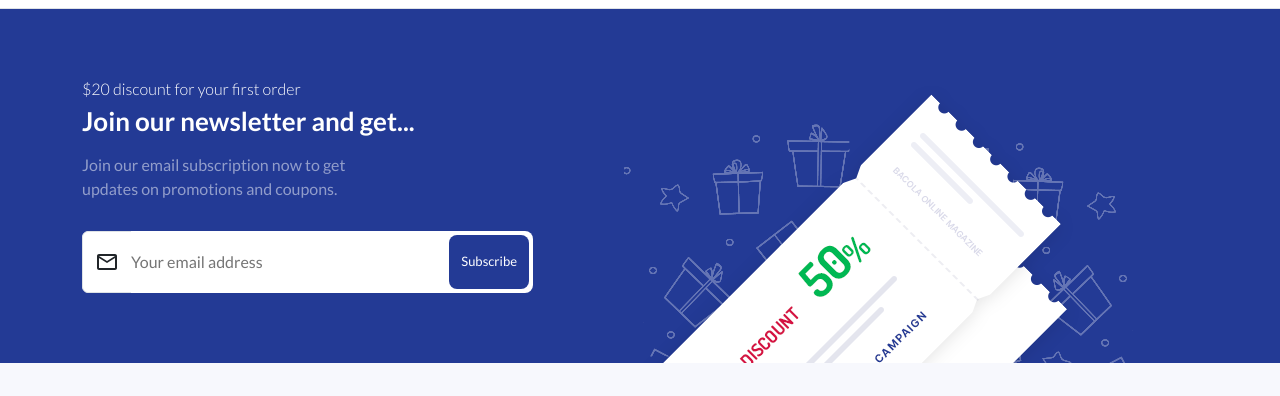
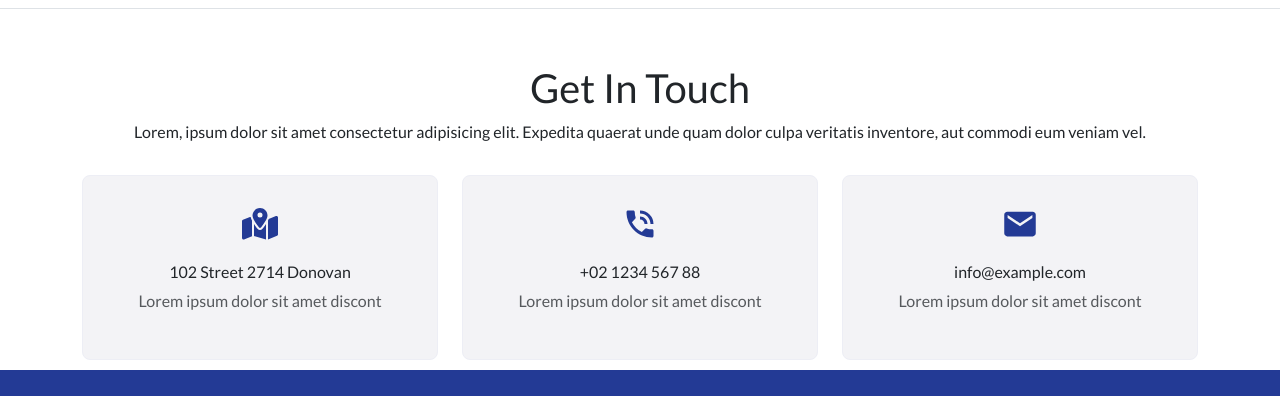
Before and after one commit to Trung-Nam/Online-Grocery-Shopping, a React (Create React App) app: page /contact in a window 1280 px wide. Shown: the part 207-603 px from the top of the page. Built offline with nearby package versions, Linux system fonts and the light colour scheme; no server answers.

Commit message:
feat(ui):contact info

```diff
--- a/src/App.js
+++ b/src/App.js
@@ -7,6 +7,7 @@ import Shop from './Pages/Shop/Shop';
 import Footer from './Components/Footer/Footer';
 import ProductDetails from './Components/Product/ProductDetails/ProductDetails';
 import Blog from './Pages/Blog/Blog';
+import Contact from './Pages/Contact/Contact';
 
 
 function App() {
@@ -19,6 +20,7 @@ function App() {
           <Route path="/shop" exact={true} element={<Shop />} />
           <Route path="/product/:id" exact={true} element={<ProductDetails />} />
           <Route path="/blog" exact={true} element={<Blog />} />
+          <Route path="/contact" exact={true} element={<Contact />} />
         </Routes>
       </LocationProvider>
       <Footer />
--- a/src/Components/Header/Navigation.jsx
+++ b/src/Components/Header/Navigation.jsx
@@ -58,7 +58,7 @@ const Navigation = () => {
                                 <Link to='/blog'>Blog</Link>
                             </li>
                             <li className='list-group-item'>
-                                <Link to='/'>Contact</Link>
+                                <Link to='/contact'>Contact</Link>
                             </li>
                         </ul>
                     </div>
--- /dev/null
+++ b/src/Pages/Contact/Contact.jsx
@@ -0,0 +1,47 @@
+import React from 'react'
+import './Contact.scss'
+import { FaMapLocationDot } from 'react-icons/fa6'
+import { MdPhoneInTalk } from 'react-icons/md'
+import { IoMdMail } from 'react-icons/io'
+
+const Contact = () => {
+    return (
+        <div className="contact__wrapper">
+            <div className="container">
+                <div className="contact__wrapper-info">
+                    <div className="contact__wrapper-info-header">
+                        <h1>Get In Touch</h1>
+                        <p>Lorem, ipsum dolor sit amet consectetur adipisicing elit. Expedita quaerat unde quam dolor culpa veritatis inventore, aut commodi eum veniam vel.</p>
+                    </div>
+
+                    <div className="contact__wrapper-info-content row justify-content-center">
+                        <div className="col-md-4">
+                            <div className="item-content text-center">
+                                <FaMapLocationDot />
+                                <h6>102 Street 2714 Donovan</h6>
+                                <p className="text-muted">Lorem ipsum dolor sit amet discont</p>
+                            </div>
+                        </div>
+                        <div className="col-md-4">
+                            <div className="item-content text-center">
+                                <MdPhoneInTalk />
+                                <h6>+02 1234 567 88</h6>
+                                <p className="text-muted">Lorem ipsum dolor sit amet discont</p>
+                            </div>
+                        </div>
+                        <div className="col-md-4">
+                            <div className="item-content text-center">
+                                <IoMdMail />
+                                <h6>info@example.com</h6>
+                                <p className="text-muted">Lorem ipsum dolor sit amet discont</p>
+                            </div>
+                        </div>
+                    </div>
+
+                </div>
+            </div>
+        </div>
+    )
+}
+
+export default Contact
--- /dev/null
+++ b/src/Pages/Contact/Contact.scss
@@ -0,0 +1,36 @@
+.contact__wrapper {
+    margin-top: 40px;
+    margin-bottom: 10px;
+
+    .contact__wrapper-info {
+        .contact__wrapper-info-header {
+            padding: 15px;
+            text-align: center;
+        }
+
+        .contact__wrapper-info-content {
+            .item-content {
+                padding: 1.875rem;
+                border: 1px solid var(--color-border-light);
+                border-radius: var(--size-border-radius);
+                background-color: var(--color-info-light);
+                text-align: center;
+
+
+                svg {
+                    font-size: 2.25rem;
+                    color: var(--color-primary);
+                    margin-bottom: 1.25rem;
+
+                    p {
+                        font-family: var(--font-primary);
+                        font-size: .8125rem;
+                        font-weight: 400;
+                        letter-spacing: 0;
+                        line-height: 24px;
+                    }
+                }
+            }
+        }
+    }
+}
```
